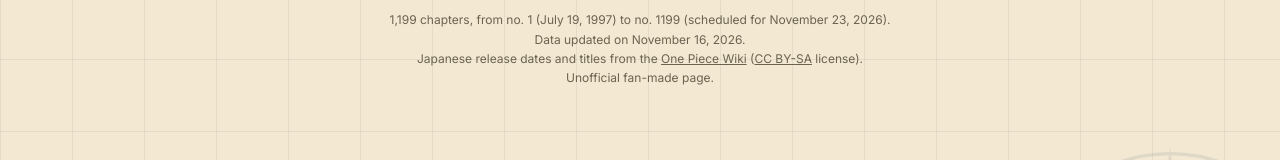
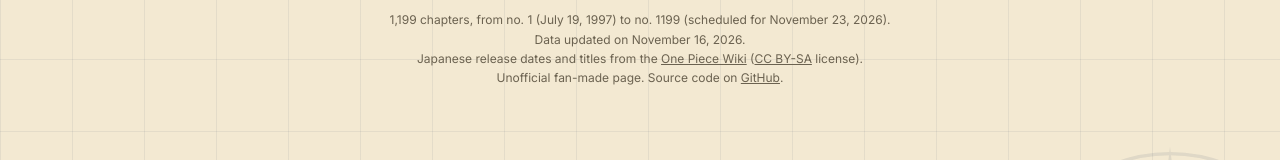
Before and after one commit to ehystiv/YourOnePieceChapter, a website with bundled scripts: page public/index.html in a window 1280 px wide. Shown: the part 380-540 px from the top of the page. Built offline with nearby package versions, Linux system fonts and the light colour scheme; a web font is replaced by a local one.

Commit message:
feat(site): ✨ link to the source code in the footer
Co-Authored-By: Claude Opus 5.5 <noreply@anthropic.com>

```diff
--- a/public/i18n.js
+++ b/public/i18n.js
@@ -54,6 +54,7 @@ export const STRINGS = {
     updated: date => `Data updated on ${date}.`,
     source: 'Japanese release dates and titles from the <a href="https://onepiece.fandom.com/wiki/Chapters_and_Volumes" target="_blank" rel="noopener">One Piece Wiki</a> (<a href="https://creativecommons.org/licenses/by-sa/3.0/" target="_blank" rel="noopener">CC BY-SA</a> license).',
     fanMade: 'Unofficial fan-made page.',
+    code: 'Source code on <a href="https://github.com/ehystiv/YourOnePieceChapter" target="_blank" rel="noopener">GitHub</a>.',
   },
   it: {
     locale: 'it-IT',
@@ -101,6 +102,7 @@ export const STRINGS = {
     updated: date => `Dati aggiornati al ${date}.`,
     source: 'Date di uscita giapponesi tratte dalla <a href="https://onepiece.fandom.com/wiki/Chapters_and_Volumes" target="_blank" rel="noopener">One Piece Wiki</a>, titoli italiani dalla <a href="https://onepiece.fandom.com/it/wiki/One_Piece_Wiki_Italia" target="_blank" rel="noopener">One Piece Wiki Italia</a> (licenza <a href="https://creativecommons.org/licenses/by-sa/3.0/" target="_blank" rel="noopener">CC BY-SA</a>).',
     fanMade: 'Pagina non ufficiale, realizzata da un fan.',
+    code: 'Codice sorgente su <a href="https://github.com/ehystiv/YourOnePieceChapter" target="_blank" rel="noopener">GitHub</a>.',
   },
 };
 
--- a/public/index.html
+++ b/public/index.html
@@ -51,6 +51,7 @@
     <span id="stats" data-i18n="loading">Loading chapters…</span><br>
     <span data-i18n-html="source">Japanese release dates and titles from the One Piece Wiki (CC BY-SA license).</span><br>
     <span data-i18n="fanMade">Unofficial fan-made page.</span>
+    <span data-i18n-html="code">Source code on <a href="https://github.com/ehystiv/YourOnePieceChapter" target="_blank" rel="noopener">GitHub</a>.</span>
   </footer>
 </main>
 <noscript><p style="text-align:center">This page needs JavaScript. · Per usare la pagina serve JavaScript.</p></noscript>
```
